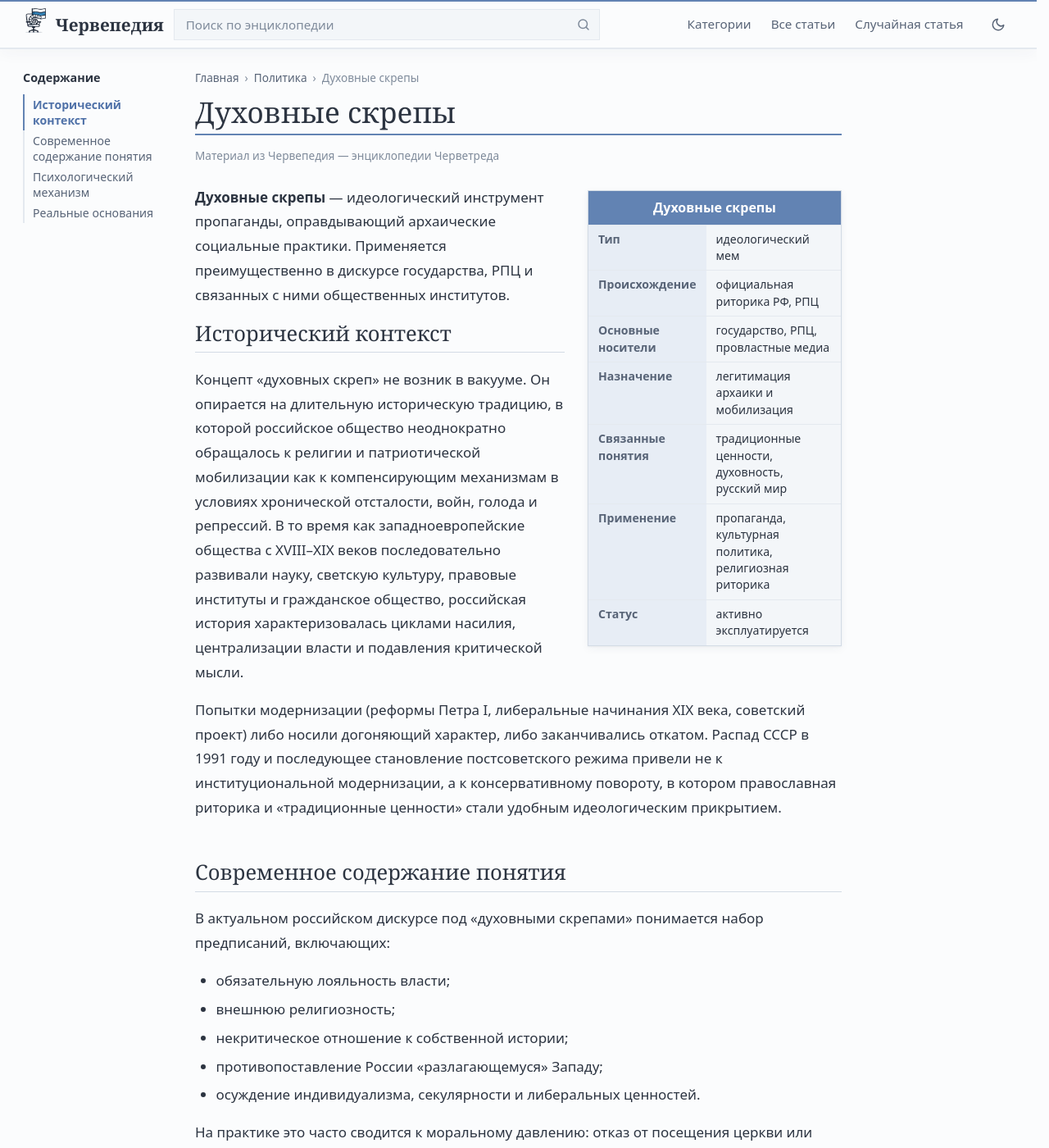
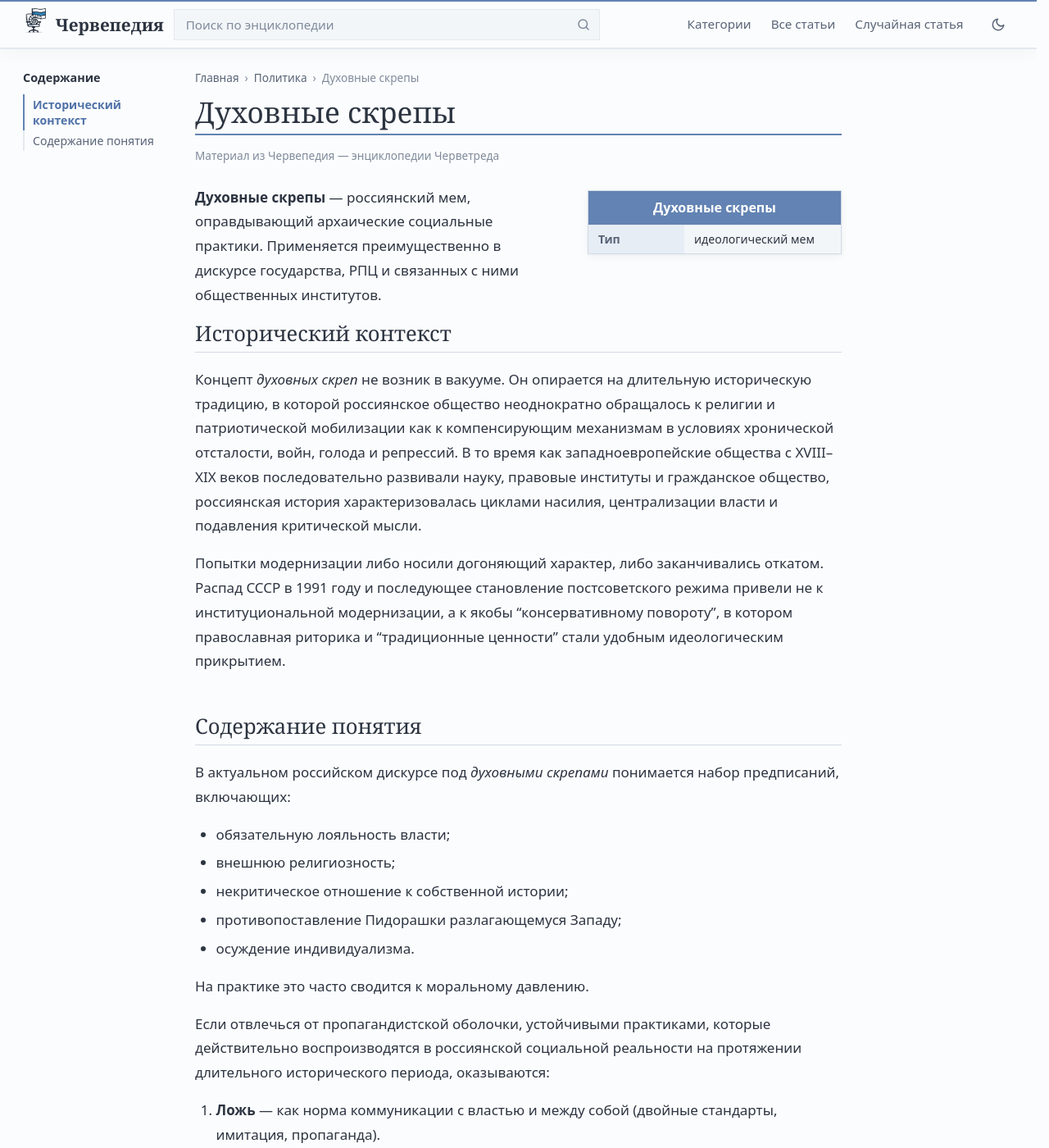
Before and after one commit to cherwepedia/cherwepedia.github.io, a Jekyll site: the page built from _posts/2024-11-18-skrepy.md, in a window 1280 px wide and 1400 px high. Shown: the whole window at 82% size. Built offline with Jekyll 4.4.1, drawn with Linux system fonts in a browser that asks for light colours; a script that is not in the unit is left out; some of the changed text lies outside the part shown.

Commit message:
Правка статьи: Духовные скрепы

```diff
--- a/_posts/2024-11-18-skrepy.md
+++ b/_posts/2024-11-18-skrepy.md
@@ -1,62 +1,39 @@
 ---
 layout: post
 title: "Духовные скрепы"
+date: 2026-10-09
 categories: [политика]
-intro: >
-  **Духовные скрепы** — идеологический  инструмент пропаганды, оправдывающий архаические
-  социальные практики. Применяется
-  преимущественно в дискурсе государства, РПЦ и связанных с ними
-  общественных институтов.
+intro: "**Духовные скрепы** — россиянский мем, оправдывающий архаические социальные практики. Применяется преимущественно в дискурсе государства, РПЦ и связанных с ними общественных институтов."
+
 infobox:
   data:
     - label: "Тип"
       value: "идеологический мем"
-    - label: "Происхождение"
-      value: "официальная риторика РФ, РПЦ"
-    - label: "Основные носители"
-      value: "государство, РПЦ, провластные медиа"
-    - label: "Назначение"
-      value: "легитимация архаики и мобилизация"
-    - label: "Связанные понятия"
-      value: "традиционные ценности, духовность, русский мир"
-    - label: "Применение"
-      value: "пропаганда, культурная политика, религиозная риторика"
-    - label: "Статус"
-      value: "активно эксплуатируется"
 ---
-
 ## Исторический контекст
 
-Концепт «духовных скреп» не возник в вакууме. Он опирается на длительную историческую традицию, в которой российское общество неоднократно обращалось к религии и патриотической мобилизации как к компенсирующим механизмам в условиях хронической отсталости, войн, голода и репрессий. В то время как западноевропейские общества с XVIII–XIX веков последовательно развивали науку, светскую культуру, правовые институты и гражданское общество, российская история характеризовалась циклами насилия, централизации власти и подавления критической мысли.
+Концепт *духовных скреп* не возник в вакууме. Он опирается на длительную историческую традицию, в которой россиянское общество неоднократно обращалось к религии и патриотической мобилизации как к компенсирующим механизмам в условиях хронической отсталости, войн, голода и репрессий. В то время как западноевропейские общества с XVIII–XIX веков последовательно развивали науку, правовые институты и гражданское общество, россиянская история характеризовалась циклами насилия, централизации власти и подавления критической мысли.
 
-Попытки модернизации (реформы Петра I, либеральные начинания XIX века, советский проект) либо носили догоняющий характер, либо заканчивались откатом. Распад СССР в 1991 году и последующее становление постсоветского режима привели не к институциональной модернизации, а к консервативному повороту, в котором православная риторика и «традиционные ценности» стали удобным идеологическим прикрытием.
+Попытки модернизации либо носили догоняющий характер, либо заканчивались откатом. Распад СССР в 1991 году и последующее становление постсоветского режима привели не к институциональной модернизации, а к якобы "консервативному повороту", в котором православная риторика и "традиционные ценности" стали удобным идеологическим прикрытием.
 
-## Современное содержание понятия
+## Содержание понятия
 
-В актуальном российском дискурсе под «духовными скрепами» понимается набор предписаний, включающих:
+В актуальном российском дискурсе под *духовными скрепами* понимается набор предписаний, включающих:
 
 - обязательную лояльность власти;
 - внешнюю религиозность;
 - некритическое отношение к собственной истории;
-- противопоставление России «разлагающемуся» Западу;
-- осуждение индивидуализма, секулярности и либеральных ценностей.
+- противопоставление Пидорашки  разлагающемуся  Западу;
+- осуждение индивидуализма.
 
-На практике это часто сводится к моральному давлению: отказ от посещения церкви или службы в армии квалифицируется как моральный дефект, а наличие критического мышления — как предательство «духовных основ».
+На практике это часто сводится к моральному давлению.
 
-## Психологический механизм
-
-Ключевой психологический эффект «духовных скреп» состоит в проекции. Наблюдая отсутствие у других тех качеств, которые объявлены обязательными, носитель идеологии получает право на моральное превосходство и одновременно снимает с себя требование к собственной этической последовательности. Религиозная риторика при этом выполняет функцию индульгенции: достаточно заявить о вере, чтобы оправдать любое поведение.
-
-Аналогичный механизм проявляется в социальном сравнении: человек с формальным высшим образованием, но низким уровнем жизни и зависимостью от государства, может чувствовать моральное превосходство над успешным мигрантом или предпринимателем, не разделяющим «скрепы».
-
-## Реальные основания
-
-Если отвлечься от пропагандистской оболочки, устойчивыми практиками, которые действительно воспроизводятся в российской социальной реальности на протяжении длительного исторического периода, оказываются:
+Если отвлечься от пропагандистской оболочки, устойчивыми практиками, которые действительно воспроизводятся в россиянской социальной реальности на протяжении длительного исторического периода, оказываются:
 
 1. **Ложь** — как норма коммуникации с властью и между собой (двойные стандарты, имитация, пропаганда).
 2. **Воровство** — как системная практика перераспределения ресурсов (от исторического «кормления» до современной коррупции).
 3. **Война / насилие** — как привычный метод решения внутренних и внешних проблем.
 
-Эти три элемента — ложь, воровство и насилие — образуют гораздо более устойчивый фундамент, чем декларируемые «духовные скрепы». Именно на них, а не на абстрактной «духовности», исторически строилась и продолжает строиться российская государственность.
+Эти три элемента — ложь, воровство и насилие — образуют гораздо более устойчивый фундамент, чем декларируемые духовные скрепы. Именно на них, а не на абстрактной "духовности", исторически строилась и продолжает строиться россиянская государственность.
 
-Классическая русская литература неоднократно фиксировала эти черты. Достаточно вспомнить формулу Салтыкова-Щедрина о железных дорогах, которые в России «сверх того и для воровства служат», или многочисленные описания казённого вранья и произвола у Гоголя, Чехова, Салтыкова-Щедрина и других авторов.
+Достаточно вспомнить формулу Салтыкова-Щедрина о железных дорогах, которые в России *сверх того и для воровства служат*, или многочисленные описания казённого вранья и произвола у Гоголя, Чехова, Салтыкова-Щедрина и других авторов.
```
